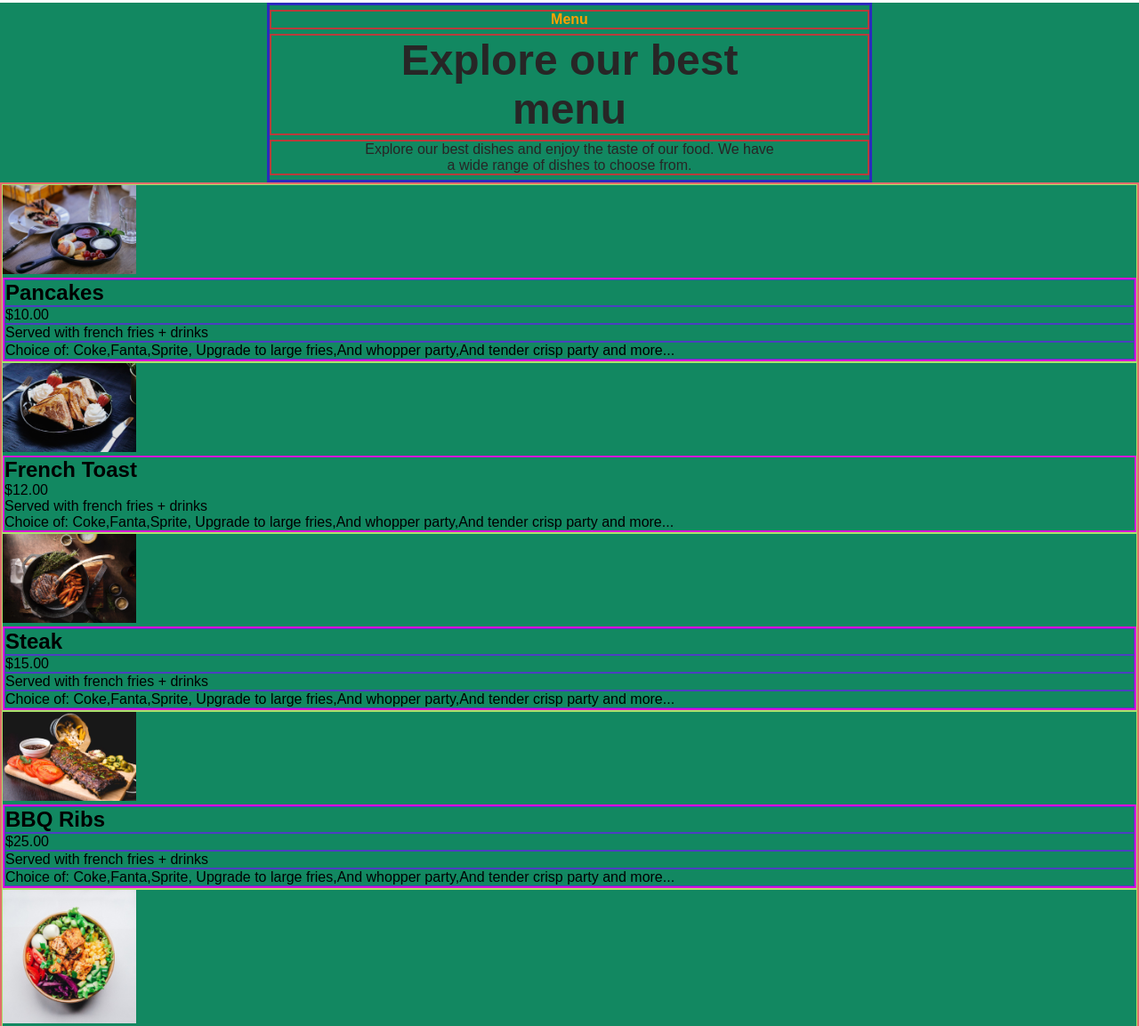
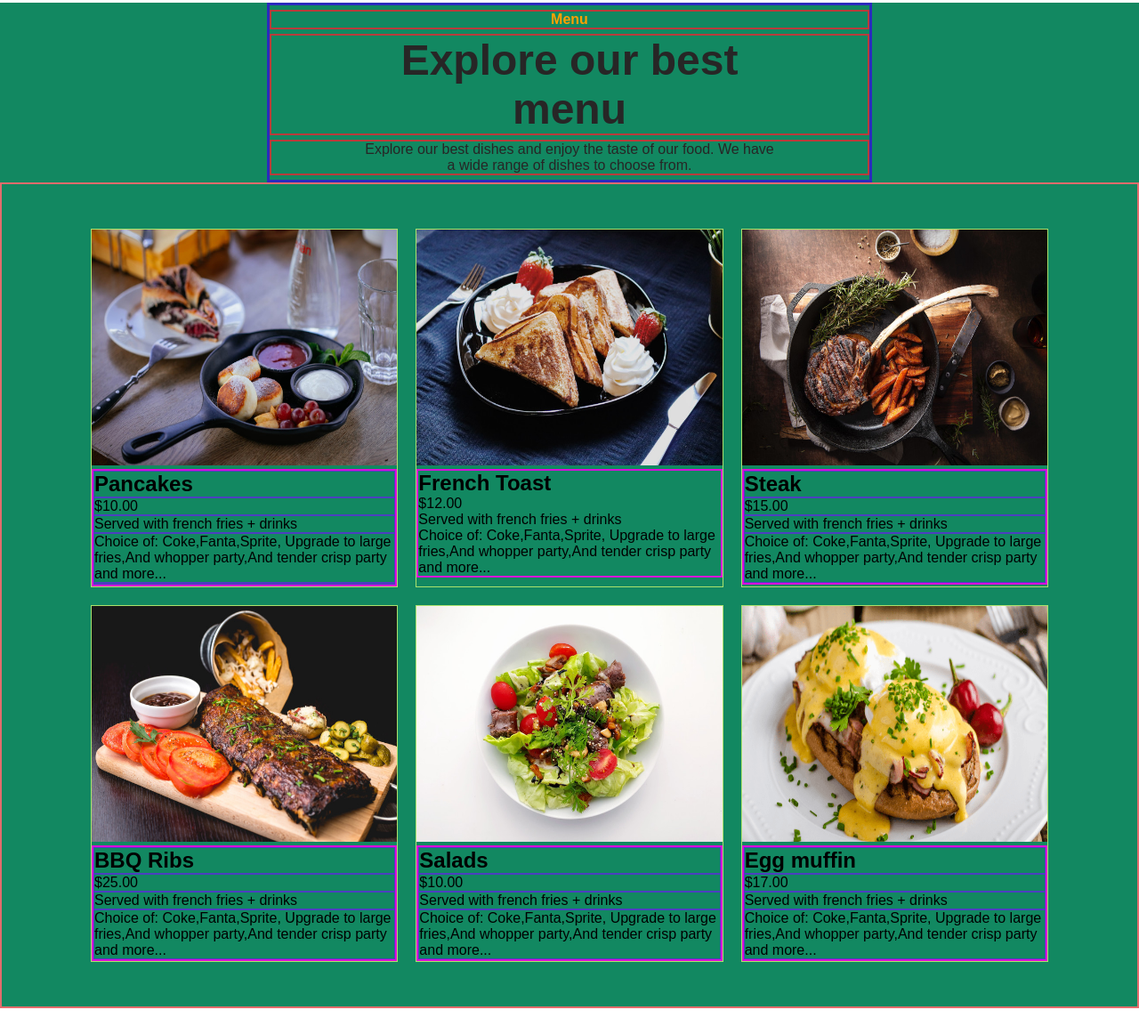
Before and after one commit to nickonyi/Restaurant-page, a website built with webpack: page dist/index.html in a window 1280 px wide. Shown: the part 2677-3830 px from the top of the page at 89% size. Built offline with nearby package versions, Linux system fonts and the light colour scheme; a web font is replaced by a local one.

Commit message:
Menu section

```diff
--- a/src/menu.js
+++ b/src/menu.js
@@ -2,8 +2,8 @@ import contentImg1 from './pancakes-1.jpg';
 import contentImg2 from './french-toast.jpg';
 import contentImg3 from './steak-1.jpg';
 import contentImg4 from './bbq-ribs-1.jpg';
-import contentImg5 from './salads-1.jpg';
-import contentImg6 from './egg-muffin-1.jpg';
+import contentImg5 from './salad.jpg';
+import contentImg6 from './egg-muffin.png';
 
 function menu() {
     const menu = document.createElement('section');
@@ -55,6 +55,8 @@ function menu() {
     const menuContent1Price = document.createElement('p');
     menuContent1Price.classList.add('menu-content-price');
     menuContent1Price.textContent = '$10.00';
+
+
     //serve div
     const serveDiv1 = document.createElement('div');
     serveDiv1.classList.add('serve-div');
@@ -62,6 +64,15 @@ function menu() {
     const serveDivText1 = document.createElement('div');
     serveDivText1.classList.add('serve-div-text');
     serveDivText1.textContent = "Choice of: Coke,Fanta,Sprite, Upgrade to large fries,And whopper party,And tender crisp party and more...";
+    const menuContent1FooterDivContainer = document.createElement('div');
+    menuContent1FooterDivContainer.classList.add('menu-content-footer-div-container');
+    const menuContent1FooterDiv1 = document.createElement('div');
+    menuContent1FooterDiv1.classList.add('menu-content-footer-div-1');
+    const menuContent1FooterDiv2 = document.createElement('div');
+    menuContent1FooterDiv2.classList.add('menu-content-footer-div-2');
+    menuContent1FooterDivContainer.appendChild(menuContent1FooterDiv1);
+    menuContent1FooterDivContainer.appendChild(menuContent1FooterDiv2);
+
 
     //creating menucontent2 container elements
     const menuContent2Img = document.createElement('img');
@@ -168,6 +179,7 @@ function menu() {
     menuContent1HeaderContainer.appendChild(menuContent1Price);
     menuContent1HeaderContainer.appendChild(serveDiv1);
     menuContent1HeaderContainer.appendChild(serveDivText1);
+    menuContent1HeaderContainer.appendChild(menuContent1FooterDivContainer);
 
     //Appending menuContent1 elements to menuContent1
     menuContent1.appendChild(menuContent1Img);
--- a/src/style.css
+++ b/src/style.css
@@ -369,6 +369,15 @@ nav ul li {
 
 .menu-content-container {
     border: 2px solid #e26c6c;
+    display: flex;
+    padding-inline: 100px;
+    padding-block: 50px;
+    flex-wrap: wrap;
+    gap: 20px;
+}
+
+.menu-content-container>div {
+    flex: 1 1 290px;
 }
 
 .menu-content-container>div {
@@ -384,8 +393,8 @@ nav ul li {
 }
 
 .img-box {
-    width: 150px;
-    height: auto;
+    width: 100%;
+    height: 265px;
 }
 
 
```
Also changed, not shown: dist/3be2a1eb4a44acfced2d.png (added), dist/7e8cc721a022c8ad3b8d.jpg (added), src/egg-muffin.png (added), src/salad.jpg (added), 1 other file.
